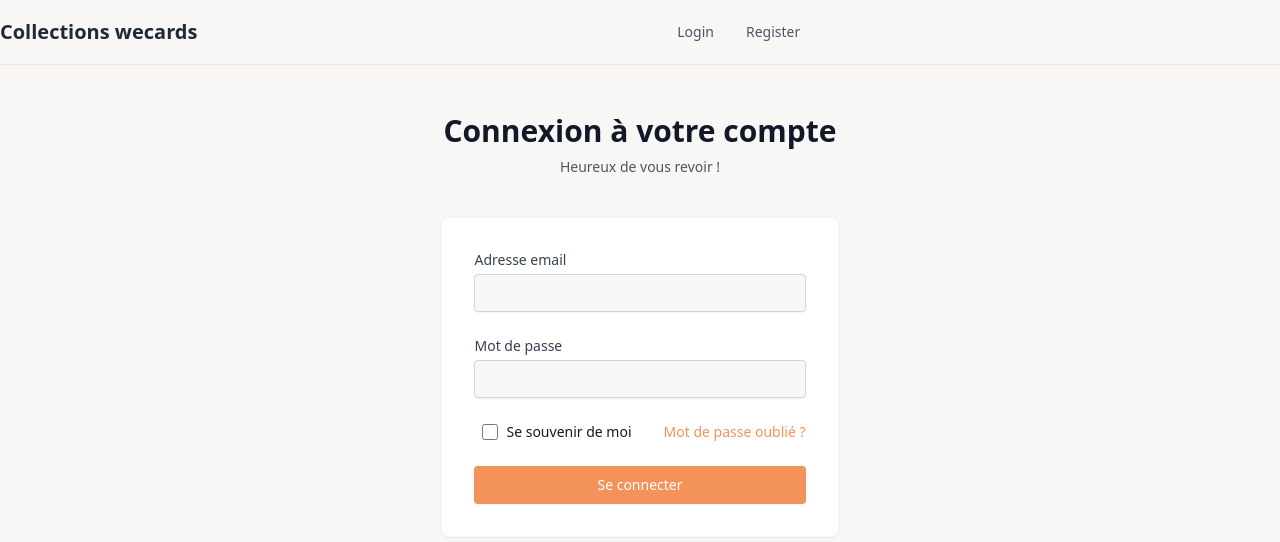
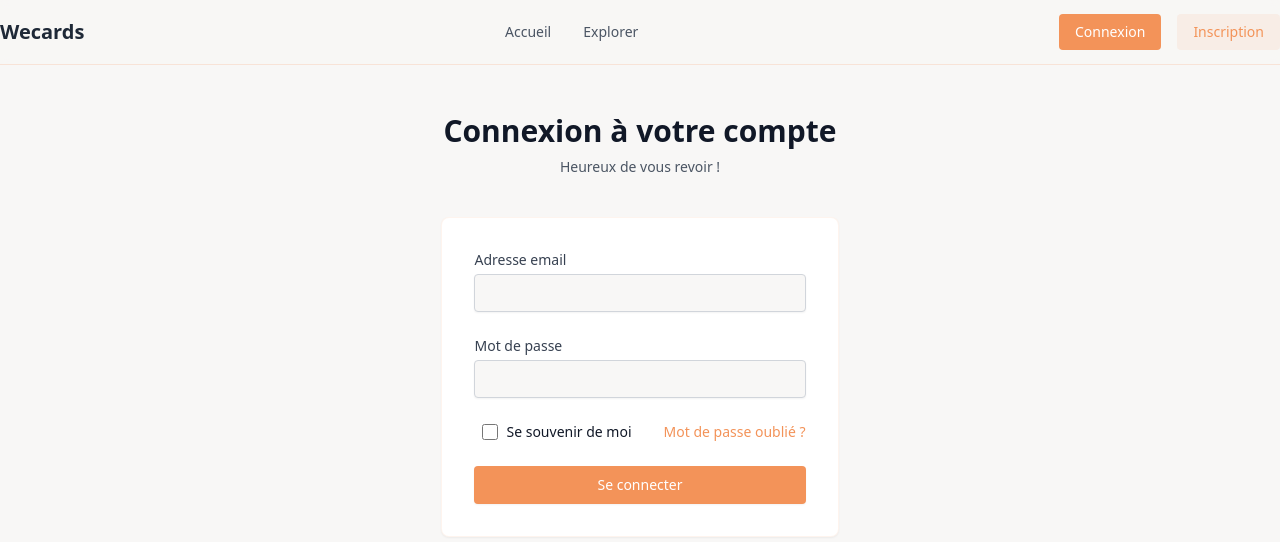
Before and after one commit to EliseLabarrere/efrei-angular__wecard, an Angular app: page /auth/login in a window 1280 px wide. Shown: the top 542 px of the page. Built offline with nearby package versions, Linux system fonts and the light colour scheme.

Commit message:
feat: update header routes

```diff
--- a/src/app/shared/components/header/header.component.html
+++ b/src/app/shared/components/header/header.component.html
@@ -1,22 +1,41 @@
 <header>
   <div class="header">
-    <h1 class="header__title">Collections wecards</h1>
+    <h1 class="header__title">Wecards</h1>
     <nav class="header__nav">
+      <a routerLink="/" class="header__nav-link">Accueil</a>
+      <a routerLink="/collection/explore" class="header__nav-link">Explorer</a>
       @if (currentUser()) {
-        <a routerLink="/" class="header__nav-link">Ma collection</a>
-        <a routerLink="/" class="header__nav-link">Mon compte</a>
-        @if (currentUser()?.isAdmin) {
-          <a routerLink="/admin" class="header__nav-link">Admin</a>
-        }
-        <button (click)="logout()" class="header__nav-link">Logout</button>
-      } @else {
-        <a routerLink="/auth/login" class="header__nav-link">Login</a>
-        <a routerLink="/auth/register" class="header__nav-link">Register</a>
+        <a routerLink="/collection/user/{{ currentUser()?.id }}" class="header__nav-link"
+          >Ma Collection</a
+        >
       }
     </nav>
     <div class="header__profile">
-      <!-- <button class="header__profile-btn"></button>
-      <button class="header__profile-btn"></button> -->
+      @if (currentUser()?.isAdmin) {
+        <a
+          routerLink="/admin/manage-chapters"
+          title="Gestion des chapitres"
+          class="header__profile-admin"
+          ><fa-icon class="icon" [icon]="faFilePen"></fa-icon
+        ></a>
+        <a
+          routerLink="/admin/manage-users"
+          title="Gestion des utilisateurs"
+          class="header__profile-admin"
+          ><fa-icon class="icon" [icon]="faUserPen"></fa-icon
+        ></a>
+      }
+      @if (currentUser()) {
+        <a routerLink="/user/profile" title="Profile" class="header__profile-user"
+          ><fa-icon class="icon" [icon]="faUser"></fa-icon
+        ></a>
+        <button (click)="logout()" title="Se déconnecter" class="header__profile-user">
+          <fa-icon class="icon" [icon]="faRightFromBracket"></fa-icon>
+        </button>
+      } @else {
+        <a routerLink="/auth/login" class="header__profile-login" href="#">Connexion</a>
+        <a routerLink="/auth/register" class="header__profile-register" href="#">Inscription</a>
+      }
     </div>
   </div>
 </header>
--- a/src/app/shared/components/header/header.component.scss
+++ b/src/app/shared/components/header/header.component.scss
@@ -20,8 +20,20 @@ header {
     &__profile {
         @apply flex items-center gap-4;
 
-        &-btn {
+        &-admin {
+            @apply flex items-center justify-center h-10 w-10 rounded-full bg-primary/80 hover:bg-primary/60 text-white dark:text-gray-600 dark:hover:text-white transition-colors;
+        }
+
+        &-user {
             @apply flex items-center justify-center h-10 w-10 rounded-full bg-primary/10 hover:bg-primary/20 text-gray-600 dark:text-gray-300 dark:hover:text-white transition-colors;
+        }
+
+        &-login {
+            @apply px-4 py-2 bg-primary text-white rounded-lg hover:bg-primary/90 transition-colors text-sm font-medium;
+        }
+
+        &-register {
+            @apply px-4 py-2 bg-primary/10 text-primary rounded-lg hover:bg-primary/20 transition-colors text-sm font-medium;
         }
     }
 }
--- a/src/app/shared/components/header/header.component.ts
+++ b/src/app/shared/components/header/header.component.ts
@@ -1,11 +1,18 @@
 import { Component, inject } from '@angular/core';
 import { RouterLink, Router } from '@angular/router';
 import { AuthService } from '../../../features/auth/services/auth.service';
+import { FontAwesomeModule } from '@fortawesome/angular-fontawesome';
+import {
+  faFilePen,
+  faUserPen,
+  faUser,
+  faRightFromBracket,
+} from '@fortawesome/free-solid-svg-icons';
 
 @Component({
   selector: 'app-header',
   standalone: true,
-  imports: [RouterLink],
+  imports: [RouterLink, FontAwesomeModule],
   templateUrl: './header.component.html',
   styleUrl: './header.component.scss',
 })
@@ -14,6 +21,10 @@ export class HeaderComponent {
   private router = inject(Router);
 
   currentUser = this.authService.currentUser;
+  faFilePen = faFilePen;
+  faUserPen = faUserPen;
+  faUser = faUser;
+  faRightFromBracket = faRightFromBracket;
 
   logout() {
     this.authService.logout();
```
